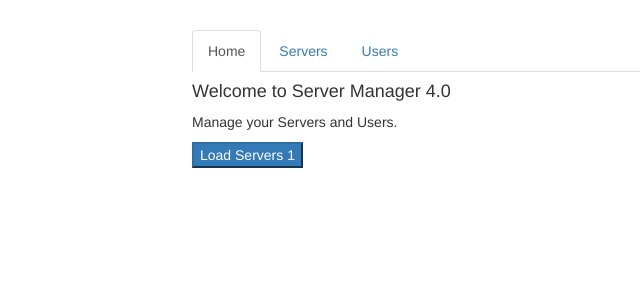
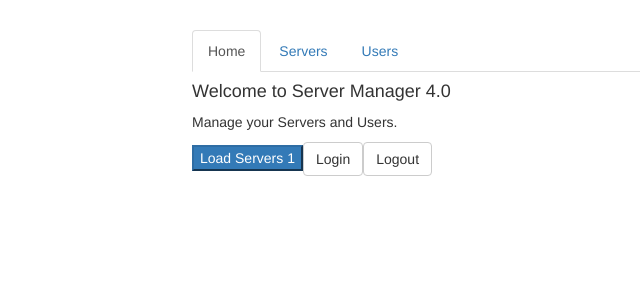
Before and after one commit to rafaelss84/tutorial-angular4-udemy-modules, an Angular app: page / in a window 1280 px wide. Shown: the top 300 px of the page, without its empty margins (73-713 px from the left). Built offline with nearby package versions, Linux system fonts and the light colour scheme.

Commit message:
Aula 136: Usando um serviço de autenticação fake

```diff
--- a/src/app/home/home.component.html
+++ b/src/app/home/home.component.html
@@ -3,3 +3,5 @@
 <button
     class="bton btn-primary"
     (click)="onLoadServer(1)">Load Servers 1</button>
+<button class="btn btn-default" (click)="onLogin()">Login</button>
+<button class="btn btn-default" (click)="onLogout()">Logout</button>
--- a/src/app/home/home.component.ts
+++ b/src/app/home/home.component.ts
@@ -1,5 +1,6 @@
 import { Component, OnInit } from '@angular/core';
 import { Router } from "@angular/router";
+import { AuthService } from "app/auth.service";
 
 @Component({
   selector: 'app-home',
@@ -8,7 +9,7 @@
 })
 export class HomeComponent implements OnInit {
 
-  constructor(private router: Router) { }
+  constructor(private router: Router, private authService: AuthService) { }
 
   ngOnInit() {
   }
@@ -20,4 +21,12 @@
       {queryParams: {allowEdit: '1'}, fragment: 'loading'});
   }
 
+  onLogin() {
+    this.authService.login();
+  }
+
+  onLogout() {
+    this.authService.logout();
+  }
+
 }
```
